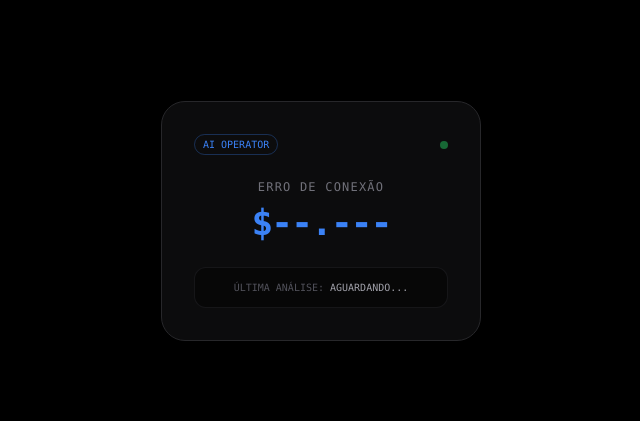
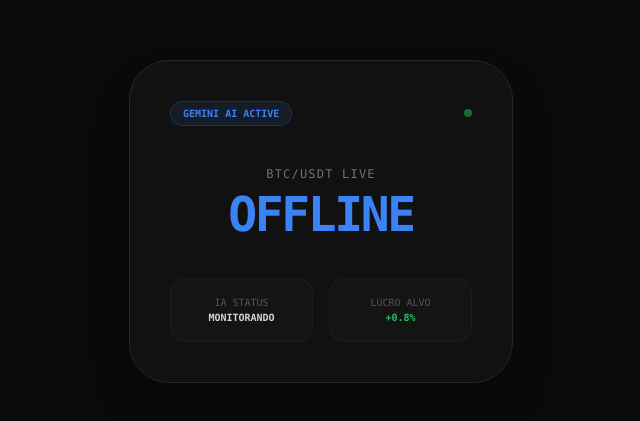
Before and after one commit to Freire007-byte/Meu-app-vercel, a website: page public/index.html in a window 1280 px wide. Shown: the part 179-600 px from the top of the page, without its empty margins (319-959 px from the left). Drawn offline with nearby package versions, Linux system fonts and the light colour scheme; no server answers.

Commit message:
fix: separação total dashboard e motor

```diff
--- a/public/index.html
+++ b/public/index.html
@@ -1,38 +1,40 @@
 <!DOCTYPE html>
-<html lang="pt">
+<html>
 <head>
     <meta charset="UTF-8">
     <meta name="viewport" content="width=device-width, initial-scale=1.0">
     <script src="https://cdn.tailwindcss.com"></script>
     <title>Gemini AI Trader</title>
 </head>
-<body class="bg-black text-white font-mono flex items-center justify-center min-h-screen">
-    <div class="p-8 border border-zinc-800 rounded-3xl bg-zinc-900/50 w-full max-w-xs text-center">
-        <div class="flex justify-between items-center mb-6">
-            <span class="text-[10px] text-blue-500 border border-blue-500/30 px-2 py-0.5 rounded-full">AI OPERATOR</span>
+<body class="bg-[#0a0a0a] text-white font-mono flex items-center justify-center min-h-screen">
+    <div class="p-10 bg-[#111] rounded-[40px] border border-zinc-800 shadow-2xl w-full max-w-sm text-center">
+        <div class="flex justify-between items-center mb-10">
+            <span class="text-[10px] bg-blue-500/10 text-blue-500 px-3 py-1 rounded-full border border-blue-500/20 font-bold">GEMINI AI ACTIVE</span>
             <div class="w-2 h-2 bg-green-500 rounded-full animate-pulse"></div>
         </div>
-        <h1 id="status" class="text-xs text-zinc-500 uppercase tracking-widest mb-2">Conectando...</h1>
-        <div id="preco" class="text-4xl font-bold mb-6 tracking-tighter text-blue-500">$--.---</div>
-        <div class="text-[10px] text-zinc-600 bg-black/40 p-3 rounded-xl border border-zinc-800/50">
-            ÚLTIMA ANÁLISE: <span id="time" class="text-zinc-400">AGUARDANDO...</span>
+        <h1 class="text-xs text-zinc-500 mb-2 uppercase tracking-widest">BTC/USDT LIVE</h1>
+        <div id="preco" class="text-5xl font-black mb-10 tracking-tighter text-blue-500">$--.---</div>
+        <div class="grid grid-cols-2 gap-4 text-[10px] text-zinc-600">
+            <div class="bg-zinc-900/50 p-4 rounded-2xl border border-zinc-800/50">
+                <p>IA STATUS</p>
+                <p class="text-zinc-300 font-bold uppercase">Monitorando</p>
+            </div>
+            <div class="bg-zinc-900/50 p-4 rounded-2xl border border-zinc-800/50">
+                <p>LUCRO ALVO</p>
+                <p class="text-green-500 font-bold">+0.8%</p>
+            </div>
         </div>
     </div>
-
     <script>
-        async function atualizar() {
+        async function load() {
             try {
-                const res = await fetch("/api");
-                const data = await res.json();
-                document.getElementById("preco").innerText = "$" + data.btc_price.toLocaleString();
-                document.getElementById("status").innerText = data.status || "MONITORANDO";
-                document.getElementById("time").innerText = new Date(data.time).toLocaleTimeString();
-            } catch (e) {
-                document.getElementById("status").innerText = "ERRO DE CONEXÃO";
-            }
+                const r = await fetch("/api/index");
+                const d = await r.json();
+                document.getElementById("preco").innerText = "$" + d.btc_price.toLocaleString();
+            } catch(e) { document.getElementById("preco").innerText = "OFFLINE"; }
         }
-        setInterval(atualizar, 10000);
-        atualizar();
+        setInterval(load, 5000);
+        load();
     </script>
 </body>
 </html>
```
Also changed, not shown: api/index.js (+2 -47 lines), vercel.json (added).
